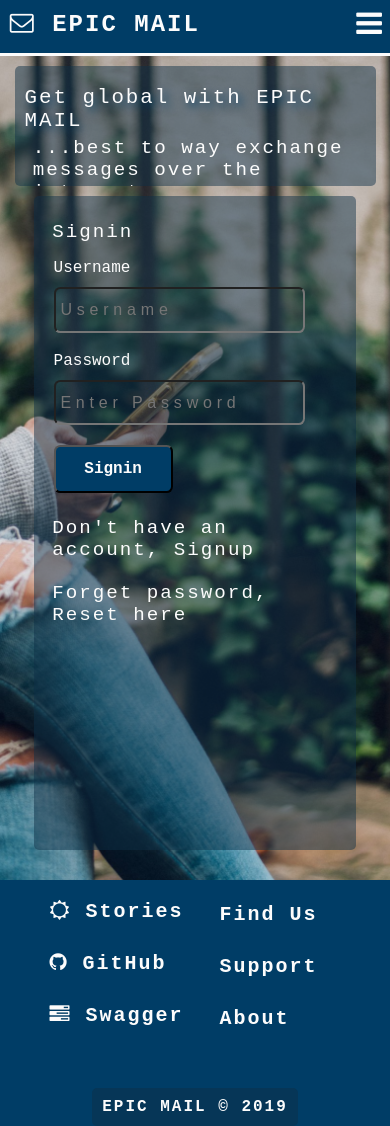
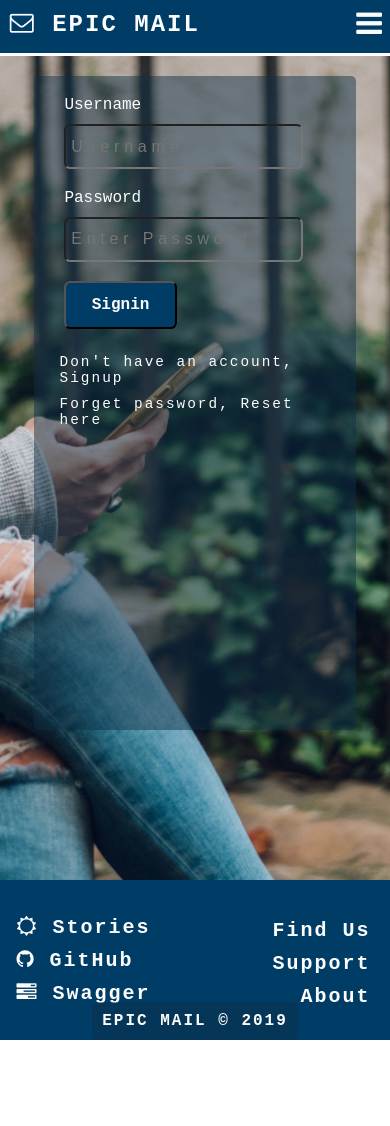
Before and after one commit to debelistic/epicMail, a website: page UI/index.html in a window 390 px wide. After the commit the page ends 1040 px from the top, so only its background shows below. Drawn offline with Linux system fonts and the light colour scheme.

Commit message:
feat(user): implement user interfaxe
- ensure have smooth expirence

[Delivers #164193539]

```diff
--- a/UI/index.html
+++ b/UI/index.html
@@ -27,12 +27,7 @@
 
     <main>
         <section class="main-banner">
-            <aside class="container transparent">
-                    <h1 class="main-content">Get global with EPIC MAIL</h1>
-                    <p class="main-content">...best to way exchange messages over the internet.</p>
-            </aside>
             <div class="container transparent">
-                <p class="main-content">Signin</p>
                 <form action="/user.html" method="get" id="signinform">
                     <div id="message"></div>
                     <div class="form-group">
@@ -41,7 +36,7 @@
                     </div>
                     <div class="form-group">
                         <label for="password">Password</label>
-                        <input type="text" name="password" id="password"     placeholder="Enter Password" required>
+                        <input type="password" name="password" id="password"     placeholder="Enter Password" required>
                     </div>
                     <div class="form-group">
                         <button type="button"><a href="user.html">Signin</a></button>
--- a/UI/styles/main.css
+++ b/UI/styles/main.css
@@ -62,8 +62,8 @@ a{
 }
 
 div.container{
-    width: 60%;
-    float: left;
+    width: 50%;
+    float: none;
     color: #FCFCFC;
     margin: 25px 0 0 25px;
 }
@@ -72,7 +72,7 @@ div.container{
     background-color: rgba(13, 47, 70, 0.473);
     border-radius: 5px;
     margin: 0 0 0 0;
-    height: calc(100vh - 300px);
+    height: calc(100vh - 150px);
 }
 
 aside.container{
@@ -85,7 +85,10 @@ aside.container{
     margin: 0;
     padding: 10px 0;
     width: 100%;
-    height: calc(100vh - 200px);
+    height: calc(100vh - 70px);
+    display: flex;
+    align-content: center;
+    justify-content: center;
     background-image: url(../imgs/banner.jpg);
     background-repeat: no-repeat;
     background-size: cover;
@@ -114,10 +117,10 @@ p.main-content{
 }
 
 #footer{
+    padding: 20px 0 0 0;
     margin: 0;
-    padding: 3px;
     background-color: #003D66;
-    height: 200px;
+    height: 150px;
     color: #FCFCFC;
     overflow: hidden;
     position: relative;
@@ -132,9 +135,11 @@ footer div.page-nav ul li{
 }
 
 .sm-page{
-    float: left;
-    padding: 0 20px 0 0;
-    margin: 0;
+    float: none;
+    padding: 0;
+    margin: auto;
+    width: 70%;
+    text-align: center;
     color: #FCFCFC;
 }
 
@@ -152,7 +157,7 @@ footer div.page-nav ul li{
 footer div.sm-page ul li{
     list-style: none;
     margin: 0 20px 5px 0;
-    display: block;
+    display: inline;
     line-height: 45px;
     letter-spacing: 2px;
 }
@@ -186,7 +191,7 @@ footer div.sm-page ul li a{
 footer div.footer-nav ul li {
     list-style: none;
     margin: 0 20px 5px 0;
-    display: block;
+    display: inline;
     line-height: 45px;
     letter-spacing: 2px;
 }
@@ -199,9 +204,11 @@ footer div.footer-nav ul li a {
 }
 
 .footer-nav {
-	float: right;
-	padding: 0 20px 0 0;
-	margin: 0;
+	float: none;
+    padding: 0;
+    margin: auto;
+    width: 70%;
+    text-align: center;
 	color: #FCFCFC;
 }
 
@@ -211,9 +218,13 @@ footer div.footer-nav ul li a {
 
 p.main-content{
     font-size: 1.7rem;
+    margin: auto;
+    width: 70%;
 }
 form#signinform{
-    margin: 0.2rem 0  0.2rem 0.3rem;
+    padding: 20px 0 0 0;
+    margin: auto;
+    width: 70%;
 }
 .form-group{
     margin: 0 0 0.7rem 0;
@@ -226,13 +237,12 @@ form#signinform{
     display: block;
 }
 .form-group input{
-
     color: #FCFCFC;
 	font-size: 1.5rem;
 	letter-spacing: 0.3rem;
     border-radius: 0.4rem;
 	height: 2.3rem;
-	width: 70%;
+	width: 90%;
 	margin: 10px 0 0 0;
     padding: 0.5rem;
     background: transparent;
@@ -274,17 +284,30 @@ form#signinform{
 	.transparent{
 		height: calc(100vh - 150px);
     }
+    div.container{
+        width: 70%;
+    }
+
+    #footer{
+        height: 150px;
+    }
 
     .sm-page {
-        float: left;
-        padding: 0 20px 0 0;
-        margin: 0;
+        float: none;
+        display: block;
+        text-align: center;
+        padding: 0;
+        width: 70%;
+        margin: auto;
         color: #FCFCFC;
     }
     .footer-nav {
-        float: right;
-        padding: 0 20px 0 0;
-        margin: 0;
+        float: none;
+        display: block;
+        text-align: center;
+        padding: 0;
+        width: 70%;
+        margin: auto;
         color: #FCFCFC;
     }
     .footer-nav ul {
@@ -324,7 +347,9 @@ form#signinform{
         margin: auto;
         width: 50%;
     }
-
+    div.container{
+        width: 70%;
+    }
     aside div p.main-content{
         margin: 0 0 10px;
         padding: 30px 20px;
@@ -336,16 +361,18 @@ form#signinform{
         overflow: hidden;
     }
     .footer-nav {
-        float: right;
+        float: none;
+        display: block;
         padding: 0.3rem;
-        margin: 0;
+        margin: auto;
         color: #FCFCFC;
     }
     p.main-content{
         font-size: 0.9rem;
     }
     form#signinform{
-        margin: 0.2rem 0  0.2rem 0.3rem;
+        padding: 30px 20px 20px 20px;
+        margin: auto;
     }
     .form-group{
         margin: 0 0 0.7rem 0;
@@ -482,16 +509,18 @@ form#signinform{
     }
     #footer{
         display: flex;
-		height: calc(100vw - 150px);
+		height: calc(100vw - 250px);
 		align-content: center;
 		justify-content: center;
     }
     .sm-page{
-        float: none;
+        float: left;
+        text-align: unset;
         margin: 0;
         padding: 0;
     }
     .sm-page ul{
+        display: block;
         margin: 0;
         padding: 0.4rem;
     }
@@ -509,27 +538,46 @@ form#signinform{
 		align-content: center;
 		justify-content: center;
 	}
-    .footer-nav ul li{
+    footer div.footer-nav ul li{
         display: block;
-        margin: auto;
+        margin: 10px;
         border-top: none;
         line-height: unset;
     }
-    .footer-nav ul {
+    footer div.sm-page ul li{
+        display: block;
+        margin: 10px;
+        border-top: none;
+        line-height: unset;
+    }
+    .footer-nav {
+        display: block;
+        float: right;
+        padding: 0.3rem;
+        text-align: unset;
+        margin: 0;
+        color: #FCFCFC;
+    }
+    .footer-nav ul{
+        text-align: right;
+        display: block;
         margin: 0;
         padding: 0.3rem;
     }
-    .footer-nav {
-        float: none;
-        padding: 0.3rem;
-        margin: 0;
-        color: #FCFCFC;
-    }
     p.main-content{
-        font-size: 1.2rem;
+        width: 90%;
+        margin: auto;
+        font-size: 0.9rem;
     }
     form#signinform{
-        margin: 0.2rem 0  0.2rem 0.3rem;
+        width: 90%;
+        padding: 0;
+        margin: auto;
+    }
+    .form-group{
+        width: 100%;
+        margin: 0 0 0.7rem 0;
+        padding: 0 0.3rem 0.5rem;
     }
     .form-group{
         margin: 0 0 0.7rem 0;
@@ -600,8 +648,11 @@ form#signinform{
     div.container {
         float: none;
         width: 80%;
-        margin: 10px auto;
+        padding: 10px;
         height: calc(100vh - 180px);
+    }
+    #footer{
+        height: calc(100vh - 500px);
     }
     footer div.sm-page ul li {
         list-style: none;
@@ -641,24 +692,30 @@ form#signinform{
 			justify-content: center;
     }
     .footer-nav {
-        float: none;
+        float: right;
         padding: 0.3rem;
+        text-align: unset;
         margin: 0;
         color: #FCFCFC;
     }
     .footer-nav ul{
+        text-align: right;
+        display: block;
         margin: 0;
         padding: 0.3rem;
     }
     p.main-content{
-			margin: 0;
-			padding: 0;
+        width: 90%;
+        margin: auto;
         font-size: 0.9rem;
     }
     form#signinform{
-        margin: 0.2rem 0  0.2rem 0.3rem;
+        width: 90%;
+        padding: 0;
+        margin: auto;
     }
     .form-group{
+        width: 100%;
         margin: 0 0 0.7rem 0;
         padding: 0 0.3rem 0.5rem;
     }
@@ -672,6 +729,7 @@ form#signinform{
         color: #FCFCFC;
         font-size: 1rem;
         border-radius: 0.4rem;
+        width: 100%;
         height: 2rem;
         padding: 0.3rem;
         background: transparent;
```
Also changed, not shown: UI/user.html (+0 -28 lines), UI/userallmail.html (+0 -19 lines), UI/userdrafts.html (+0 -20 lines), UI/userinbox.html (+0 -20 lines). Lines whose indentation alone changed are shown as unchanged.
